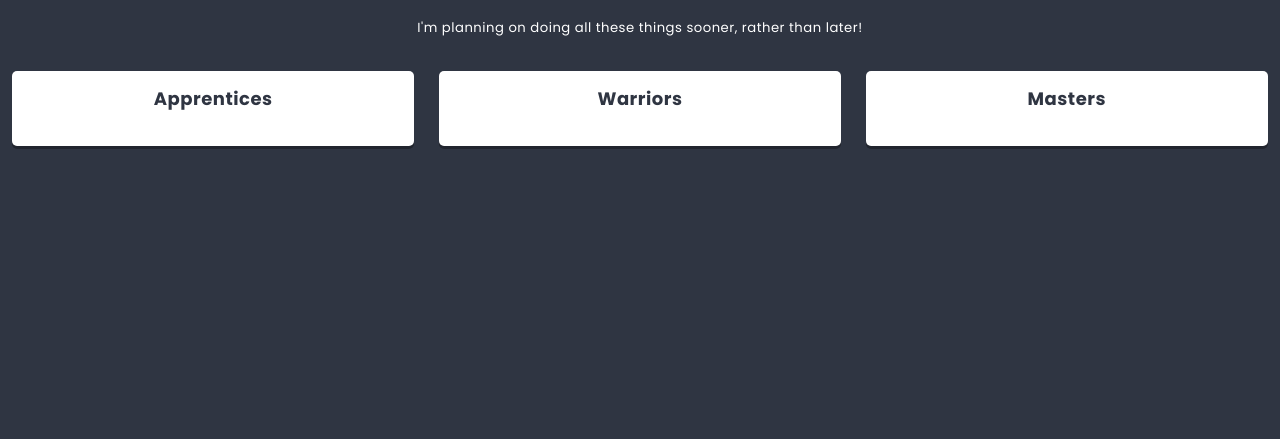
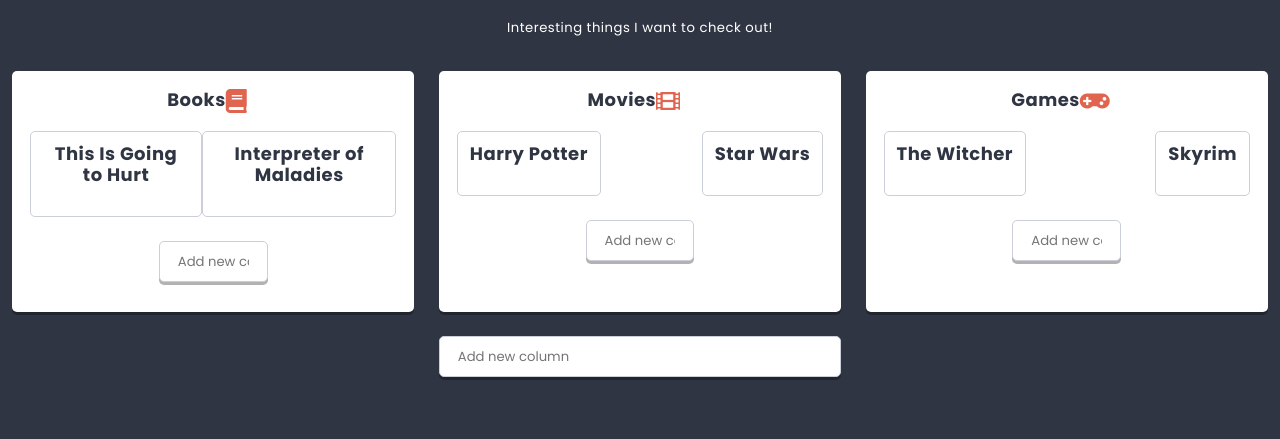
Before and after one commit to MateuszCrono/reactstudy, a React app: page / in a window 1280 px wide. Shown: the part 361-800 px from the top of the page. Built offline with nearby package versions, Linux system fonts and the light colour scheme.

Commit message:
Finished taask 12.4

```diff
--- /dev/null
+++ b/Creator-Button-Icon/Button.js
@@ -0,0 +1,11 @@
+import React from 'react';
+import styles from './Button.scss';
+
+const Button = ({variant = '', ...otherProps}) => (
+  <button
+    {...otherProps}
+    className={styles.component + variant.split(' ').map(name => ' ' + (styles[name] || name)).join('')}
+  />
+);
+
+export default Button;
--- /dev/null
+++ b/Creator-Button-Icon/Creator.js
@@ -0,0 +1,63 @@
+import React from 'react';
+import styles from './Creator.scss';
+import Button from '../Button/Button';
+import PropTypes from 'prop-types';
+
+class Creator extends React.Component {
+  static propTypes = {
+    text: PropTypes.string,
+  }
+
+  static defaultProps = {
+    text: 'Add new item',
+  }
+
+  state = {
+    value: '',
+    visibleButtons: false,
+  }
+
+  handleChange = event => {
+    // console.log(event);
+    this.setState({
+      value: event.target.value,
+      visibleButtons: event.target.value.length > 0
+    });
+  }
+
+  handleOK = () => {
+    if(this.state.value != ''){
+      this.props.action(this.state.value);
+      this.setState({
+        value: '',
+        visibleButtons: false
+      });
+    }
+  }
+
+  handleCancel = () => {
+    this.setState({
+      value: '',
+      visibleButtons: false
+    });
+  }
+
+  render() {
+    return (
+      <div className={styles.component}>
+        <input
+          type='text'
+          placeholder={this.props.text}
+          value={this.state.value}
+          onChange={this.handleChange}
+        />
+        <div className={styles.buttons + (this.state.visibleButtons ? ' ' + styles.buttonsShown : '')}>
+          <Button onClick={this.handleOK}>OK</Button>
+          <Button onClick={this.handleCancel} variant='danger'>cancel</Button>
+        </div>
+      </div>
+    );
+  }
+}
+
+export default Creator;
--- /dev/null
+++ b/Creator-Button-Icon/Icon.js
@@ -0,0 +1,5 @@
+import React from 'react';
+
+const Icon = props => (<i className={`fas fa-${props.name}`}></i>);
+
+export default Icon;
--- a/src/components/App/App.js
+++ b/src/components/App/App.js
@@ -1,16 +1,17 @@
 import React from 'react';
 import styles from './App.scss';
 import List from '../List/List.js'
+import {pageContents, listData} from '../../data/dataStore';
+
+
 
 class App extends React.Component {
   render() {
     return (
         <main className={styles.component}>
-          <h1 className={styles.title}>My first React app is awesome </h1>
-          <h2 className={styles.subtitle}>hello React I ve been waiting for you!!!</h2>
-          <List title={['Things to doska ', <sup key='1'>soon!</sup>]} image={'http://uploads.kodilla.com/bootcamp/fer/11.react/space.png'}>
-          <p>I'm planning on doing all these things sooner, rather than later!</p>
-          </List>
+          <h1 className={styles.title}>{pageContents.title}</h1>
+          <h2 className={styles.subtitle}>{pageContents.subtitle}</h2>
+          <List {...listData} />
         </main>
     )
   }
--- /dev/null
+++ b/src/components/Button/Button.js
@@ -0,0 +1,11 @@
+import React from 'react';
+import styles from './Button.scss';
+
+const Button = ({variant = '', ...otherProps}) => (
+  <button
+    {...otherProps}
+    className={styles.component + variant.split(' ').map(name => ' ' + (styles[name] || name)).join('')}
+  />
+);
+
+export default Button;
--- /dev/null
+++ b/src/components/Card/Card.js
@@ -0,0 +1,24 @@
+import React from 'react';
+import styles from './Card.scss';
+import PropTypes from 'prop-types';
+
+
+
+class Card extends React.Component {
+
+
+    static propTypes = {
+        title: PropTypes.node,
+      }
+
+        render() {
+            return (
+              <div className={styles.component}>
+                  <h3 className={styles.title}>{this.props.title}</h3>
+              </div>
+            )
+          }
+        }
+
+
+export default Card
--- a/src/components/Card/Card.scss
+++ b/src/components/Card/Card.scss
@@ -8,3 +8,9 @@
   margin: 0 0 $base-size 0;
   border-radius: $radius;
 }
+
+.title {
+  text-align: center;
+  font-size: ($base-size * 1.5);
+  margin: 0 0 ($base-size * 1.5) 0;
+}
--- a/src/components/Column/Column.js
+++ b/src/components/Column/Column.js
@@ -1,19 +1,55 @@
 import React from 'react';
 import styles from './Column.scss';
 import PropTypes from 'prop-types';
+import Creator from '../Creator/Creator.js';
+import Card from '../Card/Card.js';
+import {settings} from '../../data/dataStore';
+import Icon from '../Icon/Icon.js';
 
 
 class Column extends React.Component {
-
+    state  = {
+        cards : this.props.cards || [],
+    }
 
     static propTypes = {
         title: PropTypes.node,
       }
 
+
+
+      addCard(title){
+        this.setState(state => (
+          {
+            cards: [
+              ...state.cards,
+              {
+                key: state.cards.length ? state.cards[state.cards.length-1].key+1 : 0,
+                title,
+                icon: 'list-alt',
+                cards: []
+              }
+            ]
+          }
+        ));
+      }
+
     render() {
         return (
             <section className={styles.component}>
-                <h3 className={styles.title}>{this.props.title}</h3>
+                <h3 className={styles.title}>{this.props.title}
+                  <span className={styles.icon}>
+                      <Icon name={this.props.icon} />
+                      </span>
+                </h3>
+                <div className={styles.columns}>
+          {this.state.cards.map(({key, ...cardsProps}) => (
+          <Card key={key} {...cardsProps} />
+          ))}
+          </div>
+          <div className={styles.creator}>
+            <Creator text={settings.cardCreatorText} action={title => this.addCard(title)}/>
+          </div>
             </section>
              )
     }
--- a/src/components/Column/Column.scss
+++ b/src/components/Column/Column.scss
@@ -21,12 +21,28 @@
   margin: 0 0 ($base-size * 1.5) 0;
 }
 
+.columns {
+  display: flex;
+  justify-content: space-between;
+  overflow: auto;
+}
+
 .icon > * {
   padding-right: $base-size;
   color: $color-warning;
   font-size: ($base-size * 2);
   vertical-align: middle;
 }
+
+.creator {
+  width: calc(33% - 12px);
+  margin: $base-size auto 0;
+
+  input {
+    box-shadow: 0 3px 0 rgba(0, 0, 0, 0.3);
+  }
+}
+
 
 @media (max-width: 767px) {
 
--- /dev/null
+++ b/src/components/Creator/Creator.js
@@ -0,0 +1,64 @@
+import React from 'react';
+import styles from './Creator.scss';
+import Button from '../Button/Button';
+import PropTypes from 'prop-types';
+
+class Creator extends React.Component {
+  static propTypes = {
+    text: PropTypes.string,
+  }
+
+  static defaultProps = {
+    text: 'Add new item',
+  }
+
+  state = {
+    value: '',
+    visibleButtons: false,
+  }
+
+  handleChange = event => {
+    // console.log(event);
+    this.setState({
+      value: event.target.value,
+      visibleButtons: event.target.value.length > 0
+    });
+  }
+
+  handleOK = () => {
+    if(this.state.value != ''){
+      this.props.action(this.state.value);
+      this.setState({
+        value: '',
+        visibleButtons: false
+      });
+    }
+  }
+
+  handleCancel = () => {
+    this.setState({
+      value: '',
+      visibleButtons: false
+    });
+  }
+
+
+  render() {
+    return (
+      <div className={styles.component}>
+        <input
+          type='text'
+          placeholder={this.props.text}
+          value={this.state.value}
+          onChange={this.handleChange}
+        />
+        <div className={styles.buttons + (this.state.visibleButtons ? ' ' + styles.buttonsShown : '')}>
+          <Button onClick={this.handleOK}>OK</Button>
+          <Button onClick={this.handleCancel} variant='danger'>cancel</Button>
+        </div>
+      </div>
+    );
+  }
+}
+
+export default Creator;
--- a/src/components/Hero/Hero.js
+++ b/src/components/Hero/Hero.js
@@ -1,12 +1,13 @@
 import React from 'react';
 import styles from './Hero.scss';
 import PropTypes from 'prop-types';
+import ReactHtmlParser from 'react-html-parser';
 
 
 const Hero = props =>
 (
     <header className={styles.component}>
-        <h2 className={styles.title}>{props.titleText}</h2>
+        <h2 className={styles.title}>{ReactHtmlParser(props.titleText)}</h2>
         <img className={styles.image} src={props.image}></img>
     </header>
 )
--- /dev/null
+++ b/src/components/Icon/Icon.js
@@ -0,0 +1,5 @@
+import React from 'react';
+
+const Icon = props => (<i className={`fas fa-${props.name}`}></i>);
+
+export default Icon;
--- a/src/components/List/List.js
+++ b/src/components/List/List.js
@@ -3,28 +3,54 @@
 import styles from './List.scss';
 import PropTypes from 'prop-types';
 import Column from '../Column/Column.js'
+import {settings} from '../../data/dataStore';
+import ReactHtmlParser from 'react-html-parser';
+import Creator from '../Creator/Creator.js'
 
 class List extends React.Component {
+  state = {
+    columns: this.props.columns || [],
+  }
+
   static propTypes = {
     title: PropTypes.node,
-    children: PropTypes.node,
+    description: PropTypes.node,
     image: PropTypes.string,
   }
   static defaultProps = {
-    children: <p>I can do all the things!!!</p>,
+    description: settings.defaultListDescription,
+  }
+
+  addColumn(title){
+    this.setState(state => (
+      {
+        columns: [
+          ...state.columns,
+          {
+            key: state.columns.length ? state.columns[state.columns.length-1].key+1 : 0,
+            title,
+            icon: 'list-alt',
+            cards: []
+          }
+        ]
+      }
+    ));
   }
 
   render() {
     return (
         <section className={styles.component}>
-          <h2 className={styles.title}><Hero titleText={this.props.title} image={this.props.image} /> </h2>
+          <Hero className={styles.title} titleText={this.props.title} image={this.props.image} />
           <div className={styles.description}>
-          {this.props.children}
+          {ReactHtmlParser(this.props.description)}
           </div>
           <div className={styles.columns}>
-            <Column title='Apprentices' />
-            <Column title='Warriors' />
-            <Column title='Masters' />
+          {this.state.columns.map(({key, ...columnProps}) => (
+          <Column key={key} {...columnProps} />
+          ))}
+          </div>
+          <div className={styles.creator}>
+            <Creator text={settings.columnCreatorText} action={title => this.addColumn(title)}/>
           </div>
         </section>
     )
```
Also changed, not shown: 1 other file.
